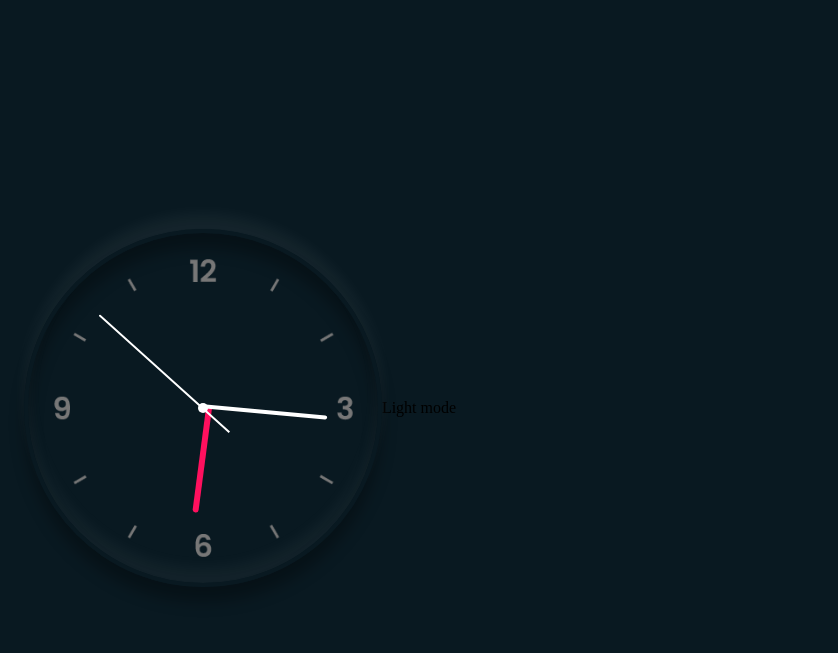
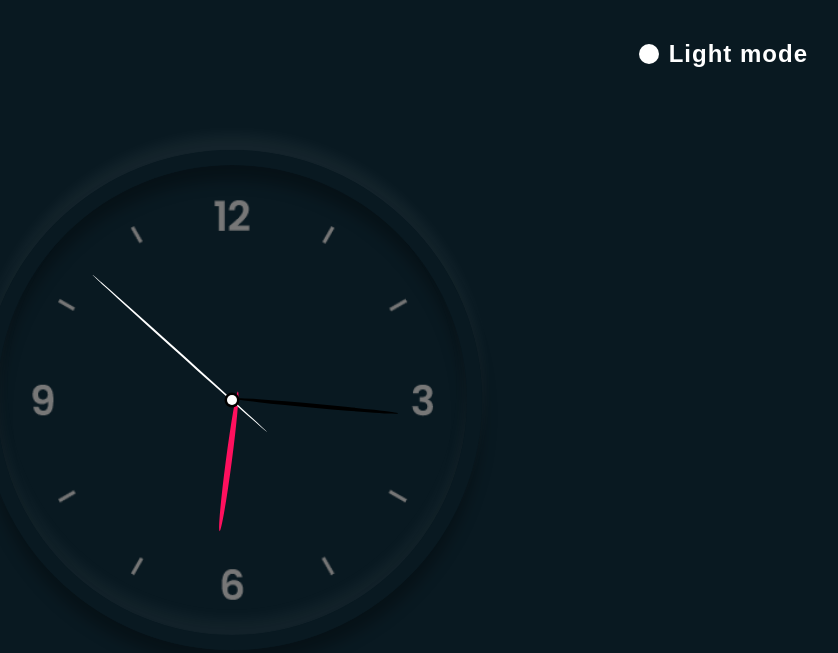
Before and after one commit to rajkishort596/Analog-Clock, a plain HTML site: page index.html in a window 1280 px wide. Shown: the whole page, without its empty margins (408-1246 px from the left). Drawn offline with Linux system fonts and the light colour scheme.

Commit message:
Add files via upload

```diff
--- a/clock.css
+++ b/clock.css
@@ -1,3 +1,10 @@
+*,
+*::before,
+*::after {
+  margin: 0;
+  padding: 0;
+  box-sizing: border-box;
+}
 body {
   height: 100vh;
   width: 100%;
@@ -5,20 +12,29 @@ body {
   align-items: center;
   justify-content: center;
   background-color: #091921;
+  position: relative;
+}
+body.light {
+  background-color: #f5f5f5;
 }
 #clock {
-  width: 350px;
-  height: 350px;
+  width: 500px;
+  height: 500px;
   border-radius: 50%;
   position: relative;
-  border: 4px solid #091921;
+  border: 15px solid #091921;
   background-image: url("clock.png");
   background-size: cover;
   box-shadow: 0 -15px 15px rgba(255, 255, 255, 0.05),
     inset 0 -15px 15px rgba(225, 225, 225, 0.05), 0 15px 15px rgba(0, 0, 0, 0.3),
     inset 0 15px 15px rgba(0, 0, 0, 0.3);
 }
-
+body.light #clock {
+  border: none;
+  box-shadow: inset 20px 20px 20px rgba(0, 0, 0, 0.05),
+    5px 25px 20px rgba(0, 0, 0, 0.05), 5px 20px 30px rgba(0, 0, 0, 0.05),
+    inset -20px -20px 25px rgba(255, 255, 255, 0.9);
+}
 #clock::before {
   position: absolute;
   content: "";
@@ -31,31 +47,76 @@ body {
   transform: translate(-50%, -50%);
   z-index: 1000;
 }
+#clock::after {
+  position: absolute;
+  content: "";
+  width: 15px;
+  height: 15px;
+  border-radius: 50%;
+  background-color: #000;
+  top: 50%;
+  left: 50%;
+  transform: translate(-50%, -50%);
+  z-index: 900;
+}
+body.light #clock::after {
+  background-color: #00b3ff;
+}
 .hour-hand,
 .minute-hand,
 .second-hand {
-  background-color: #fff;
+  background-color: #000;
   position: absolute;
   left: 50%;
-  transform: translateX(-50%);
-  border-radius: 6px 6px 0 0;
   transform-origin: 50% 100%;
-  z-index: 100;
+  transform: translate(-50%);
+  border-radius: 50%;
+  z-index: 10;
 }
 .hour-hand {
   height: 30%;
   width: 6px;
   background-color: #ff105e;
-  top: 20%;
+  top: 18%;
+}
+body.light .hour-hand {
+  background-color: #ff006f;
 }
 .minute-hand {
   height: 35%;
   width: 4px;
   top: 15%;
 }
+body.light .minute-hand {
+  background-color: #00b3ff;
+}
 .second-hand {
   width: 2px;
   height: 50%;
   top: 10%;
   transform-origin: 50% 80%;
+  background-color: #fff;
 }
+body.light .second-hand {
+  background: rgba(0, 0, 0, 0.6);
+}
+.toogleClass {
+  position: absolute;
+  display: flex;
+  gap: 10px;
+  align-items: center;
+  top: 5%;
+  right: 5%;
+  font-family: sans-serif;
+  font-size: 1.5rem;
+  font-weight: 700;
+  cursor: pointer;
+  letter-spacing: 1px;
+  color: #fff;
+}
+.toogleClass .bullet {
+  width: 20px;
+  height: 20px;
+  border-radius: 50%;
+  background-color: #fff;
+}
```
